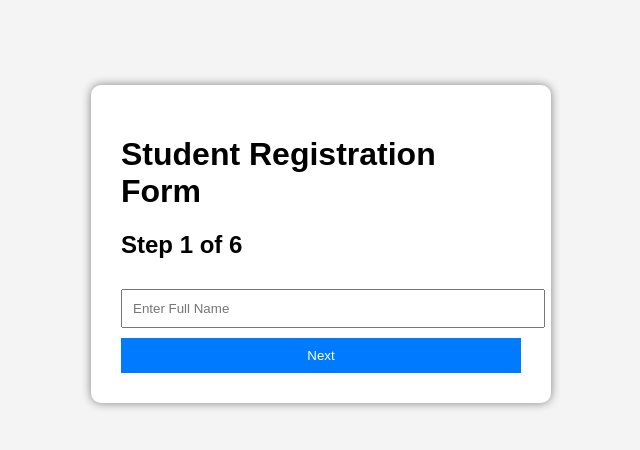
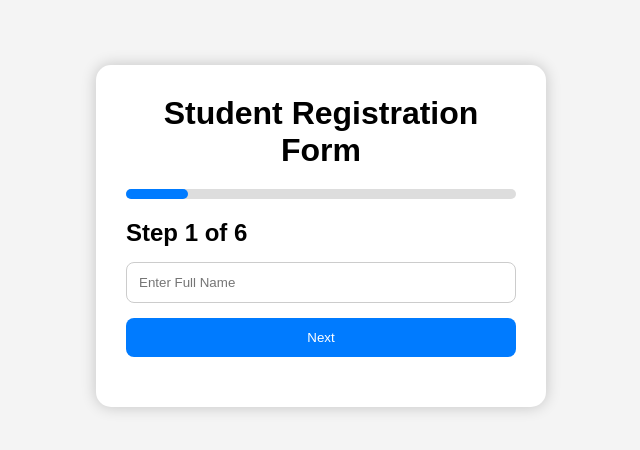
Before and after one commit to yugasriv/web-development-tasks, a plain HTML site: page index.html in a window 1280 px wide. Shown: the part 164-614 px from the top of the page, without its empty margins (319-959 px from the left). Drawn offline with Linux system fonts and the light colour scheme.

Commit message:
Update style.css

```diff
--- a/style.css
+++ b/style.css
@@ -1,39 +1,84 @@
+*{
+    margin:0;
+    padding:0;
+    box-sizing:border-box;
+}
+
 body{
-    font-family:Arial;
     background:#f4f4f4;
+    font-family:Arial,sans-serif;
     display:flex;
     justify-content:center;
     align-items:center;
-    height:100vh;
+    min-height:100vh;
 }
 
 .container{
+    width:450px;
     background:white;
     padding:30px;
-    width:400px;
-    border-radius:10px;
-    box-shadow:0 0 10px gray;
+    border-radius:15px;
+    box-shadow:0 0 15px rgba(0,0,0,0.2);
+}
+
+h1{
+    text-align:center;
+    margin-bottom:20px;
+}
+
+.progress{
+    width:100%;
+    height:10px;
+    background:#ddd;
+    border-radius:20px;
+    margin-bottom:20px;
+}
+
+.progress-bar{
+    height:100%;
+    width:16%;
+    background:#007bff;
+    border-radius:20px;
+    transition:0.4s;
 }
 
 .step{
     display:none;
 }
 
-.active{
+.step.active{
     display:block;
 }
 
-input,select,textarea{
+h2{
+    margin-bottom:15px;
+}
+
+input,
+select,
+textarea{
     width:100%;
-    padding:10px;
-    margin:10px 0;
+    padding:12px;
+    margin-bottom:15px;
+    border:1px solid #ccc;
+    border-radius:8px;
 }
 
 button{
     width:100%;
-    padding:10px;
-    border:none;
+    padding:12px;
     background:#007bff;
     color:white;
+    border:none;
+    border-radius:8px;
     cursor:pointer;
 }
+
+button:hover{
+    background:#0056b3;
+}
+
+#result{
+    margin-top:20px;
+    text-align:center;
+}
```
